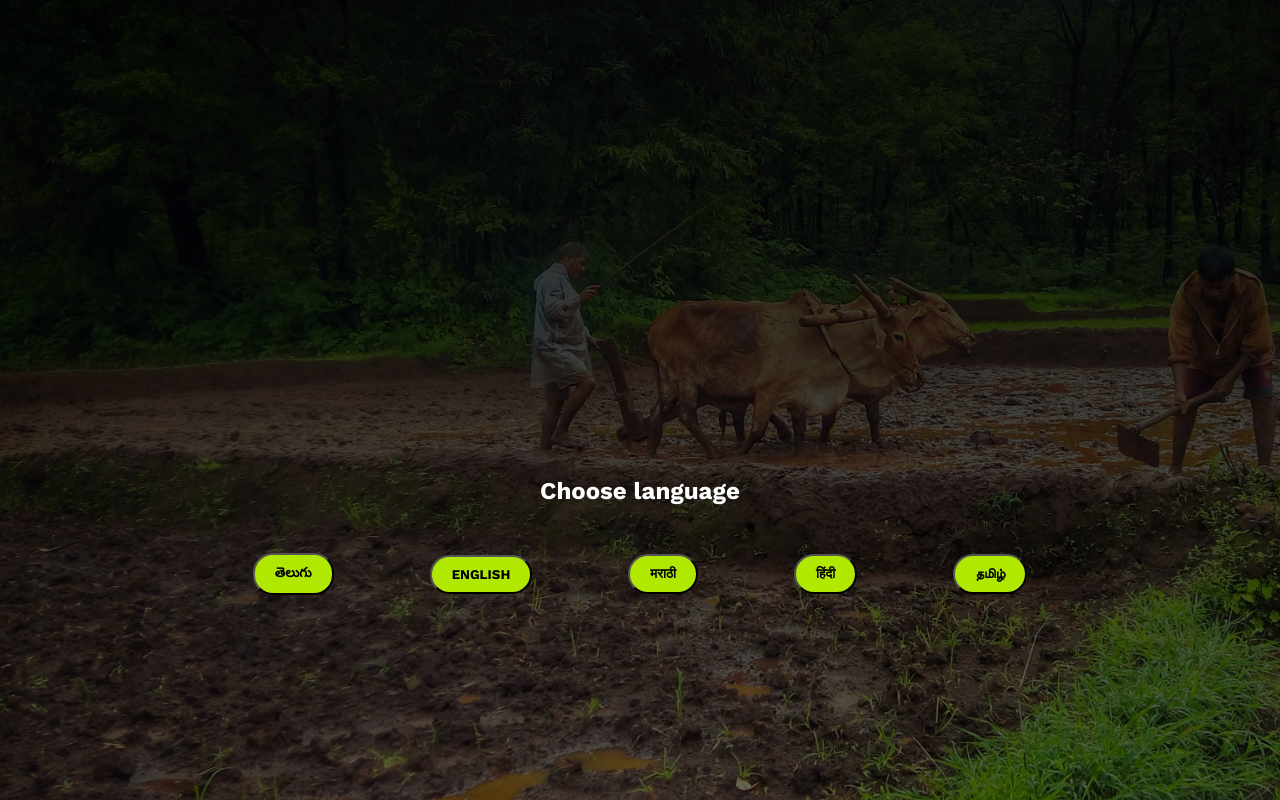
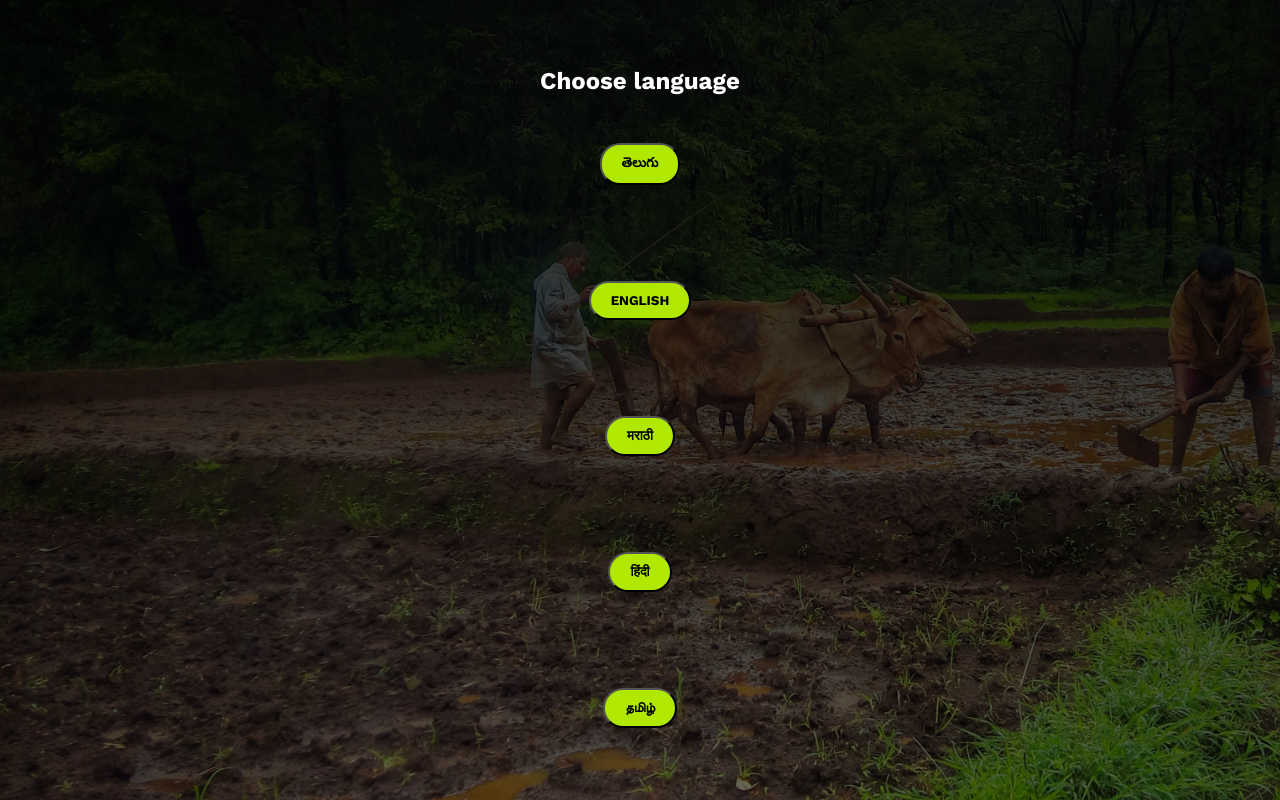
Before and after one commit to lalitha459/voice_assistant, a Django app: page / in a window 1280 px wide. Run offline with Django 4.2, Linux system fonts and the light colour scheme; some web fonts are replaced.

Commit message:
first commit

```diff
--- a/static/css/style.css
+++ b/static/css/style.css
@@ -48,8 +48,7 @@
   position: relative;
 
   text-align: center;
-
-  top: 20%;
+padding-top:42px;
 }
 
 
@@ -229,6 +228,6 @@
 .lang_buttons {
   display: flex;
   align-items: center;
-  flex: auto;
+  flex-direction: column;
 
 }
```
